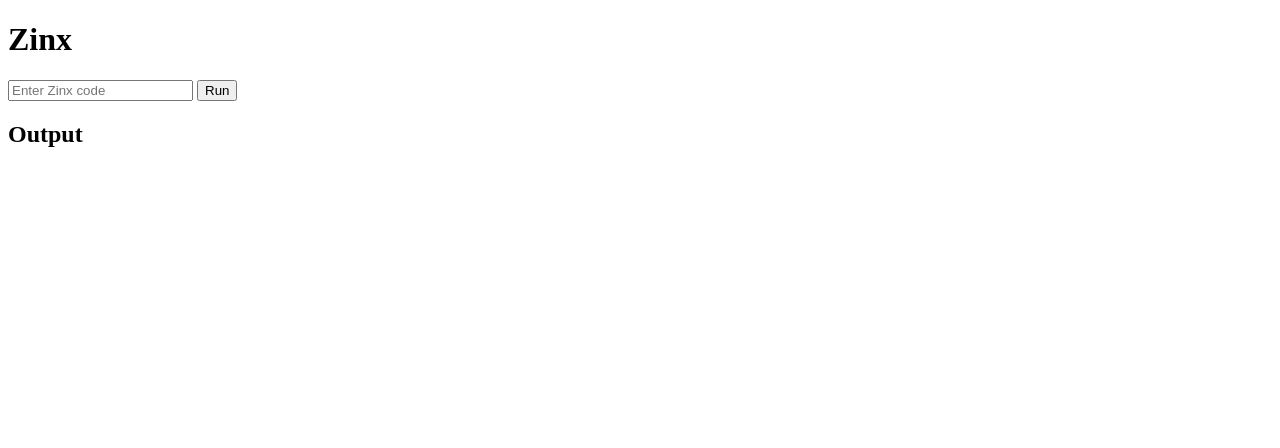
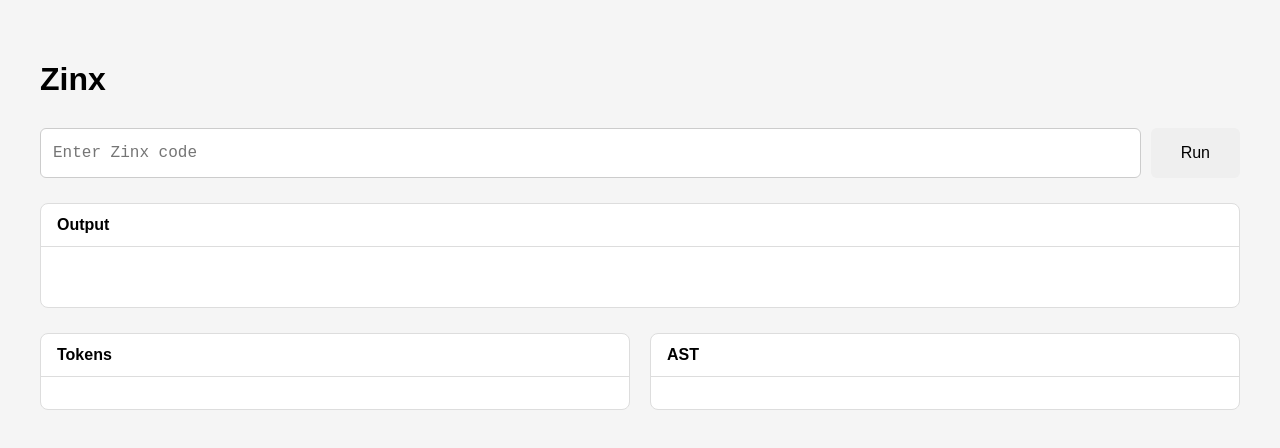
Before and after one commit to vaibhavjain0724/zinx, a plain HTML site: page frontend/index.html in a window 1280 px wide. Drawn offline with Linux system fonts and the light colour scheme.

Commit message:
updated frontend to show tokens and ast. changes frontend layout and added css

```diff
--- a/frontend/app.js
+++ b/frontend/app.js
@@ -1,11 +1,12 @@
 import { lexer } from "../src/lexer/lexer.js";
 import { parser } from "../src/parser/parser.js";
-import { interpret, outputArr } from "../src/interpreter/interpreter.js";
+import { interpret, outputArr, clearOutput } from "../src/interpreter/interpreter.js";
 
 const codeElement = document.getElementById("code");
 const runButton = document.getElementById("run");
 const output = document.getElementById("output");
-
+const tokensElement = document.getElementById("tokens");
+const astElement = document.getElementById("ast");
 runButton.addEventListener("click", () => {
     const code = codeElement.value;
 
@@ -13,9 +14,13 @@ runButton.addEventListener("click", () => {
 });
 
 function runCode(code) {
+    clearOutput();
     const tokens = lexer(code);
+
     console.log(tokens);
+    tokensElement.innerHTML = tokensElement.textContent = JSON.stringify(tokens, null, 2);
     const ast = parser(tokens);
+    astElement.innerHTML = astElement.textContent = JSON.stringify(ast, null, 2);
     console.log(ast);
     const value = interpret(ast);
 
--- a/frontend/index.html
+++ b/frontend/index.html
@@ -4,12 +4,17 @@
     <meta charset="UTF-8">
     <meta name="viewport" content="width=device-width, initial-scale=1.0">
     <title>Zinx</title>
+
+    <link rel="stylesheet" href="./style.css">
 </head>
 
 <body>
 
+    <div class="container">
+
         <h1>Zinx</h1>
 
+        <div class="editor">
             <input
                 type="text"
                 id="code"
@@ -17,10 +22,28 @@
             >
 
             <button id="run">Run</button>
+        </div>
 
+        <div class="panel output-panel">
             <h2>Output</h2>
+            <pre id="output"></pre>
+        </div>
 
-    <div id="output"></div>
+        <div class="debug-panels">
+
+            <div class="panel">
+                <h2>Tokens</h2>
+                <pre id="tokens"></pre>
+            </div>
+
+            <div class="panel">
+                <h2>AST</h2>
+                <pre id="ast"></pre>
+            </div>
+
+        </div>
+
+    </div>
 
     <script type="module" src="./app.js"></script>
 
--- /dev/null
+++ b/frontend/style.css
@@ -0,0 +1,80 @@
+* {
+    box-sizing: border-box;
+}
+
+body {
+    margin: 0;
+    padding: 40px;
+    font-family: Arial, sans-serif;
+    background: #f5f5f5;
+}
+
+.container {
+    max-width: 1200px;
+    margin: 0 auto;
+}
+
+h1 {
+    margin-bottom: 30px;
+}
+
+.editor {
+    display: flex;
+    gap: 10px;
+    margin-bottom: 25px;
+}
+
+#code {
+    flex: 1;
+    min-height: 50px;
+    padding: 12px;
+    font-family: monospace;
+    font-size: 16px;
+    border: 1px solid #ccc;
+    border-radius: 6px;
+}
+
+#run {
+    padding: 12px 30px;
+    border: none;
+    border-radius: 6px;
+    cursor: pointer;
+    font-size: 16px;
+}
+
+.panel {
+    background: white;
+    border: 1px solid #ddd;
+    border-radius: 8px;
+    overflow: hidden;
+}
+
+.panel h2 {
+    margin: 0;
+    padding: 12px 16px;
+    font-size: 16px;
+    border-bottom: 1px solid #ddd;
+}
+
+.panel pre {
+    margin: 0;
+    padding: 16px;
+    overflow: auto;
+    font-family: monospace;
+    font-size: 14px;
+    line-height: 1.5;
+}
+
+.output-panel {
+    margin-bottom: 25px;
+}
+
+.output-panel pre {
+    min-height: 60px;
+}
+
+.debug-panels {
+    display: grid;
+    grid-template-columns: 1fr 1fr;
+    gap: 20px;
+}
--- a/src/interpreter/interpreter.js
+++ b/src/interpreter/interpreter.js
@@ -87,5 +87,8 @@ function interpret(node) {
         }
     }
 }
+function clearOutput() {
+    outputArr.length = 0;
+}
 
-export { interpret, outputArr };
+export { interpret, outputArr , clearOutput};
```
Lines whose indentation alone changed are shown as unchanged.
